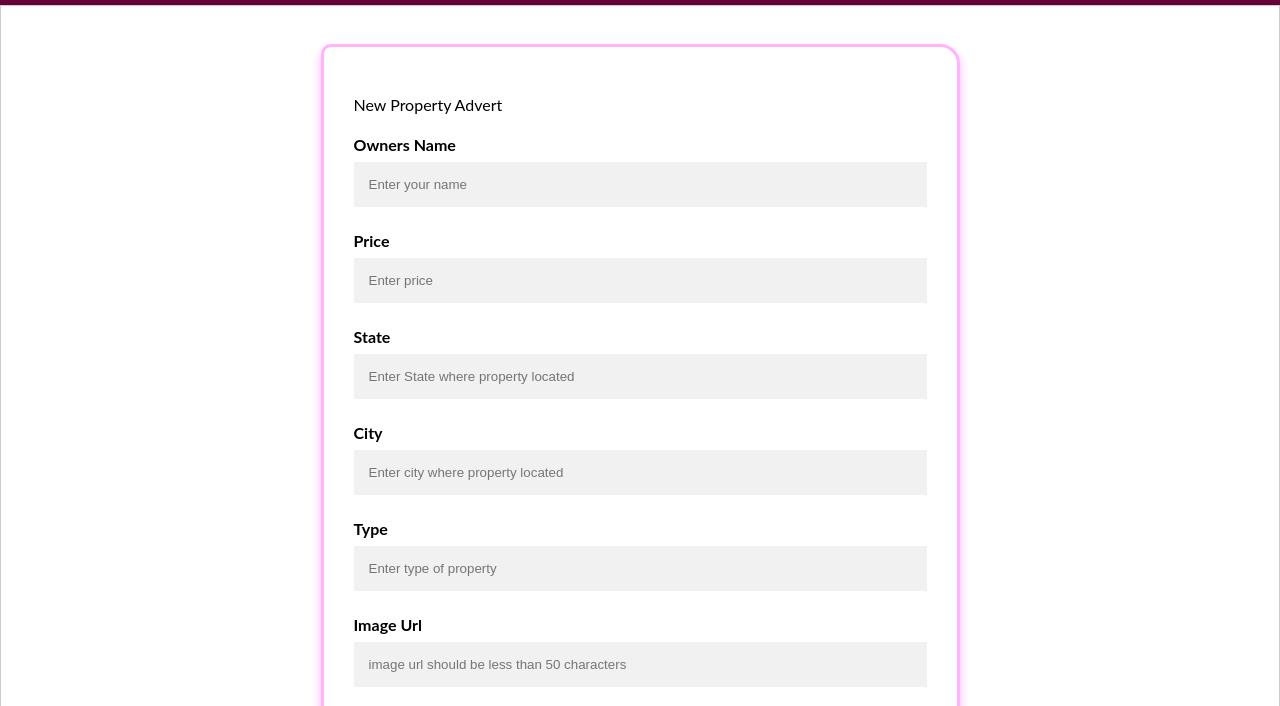
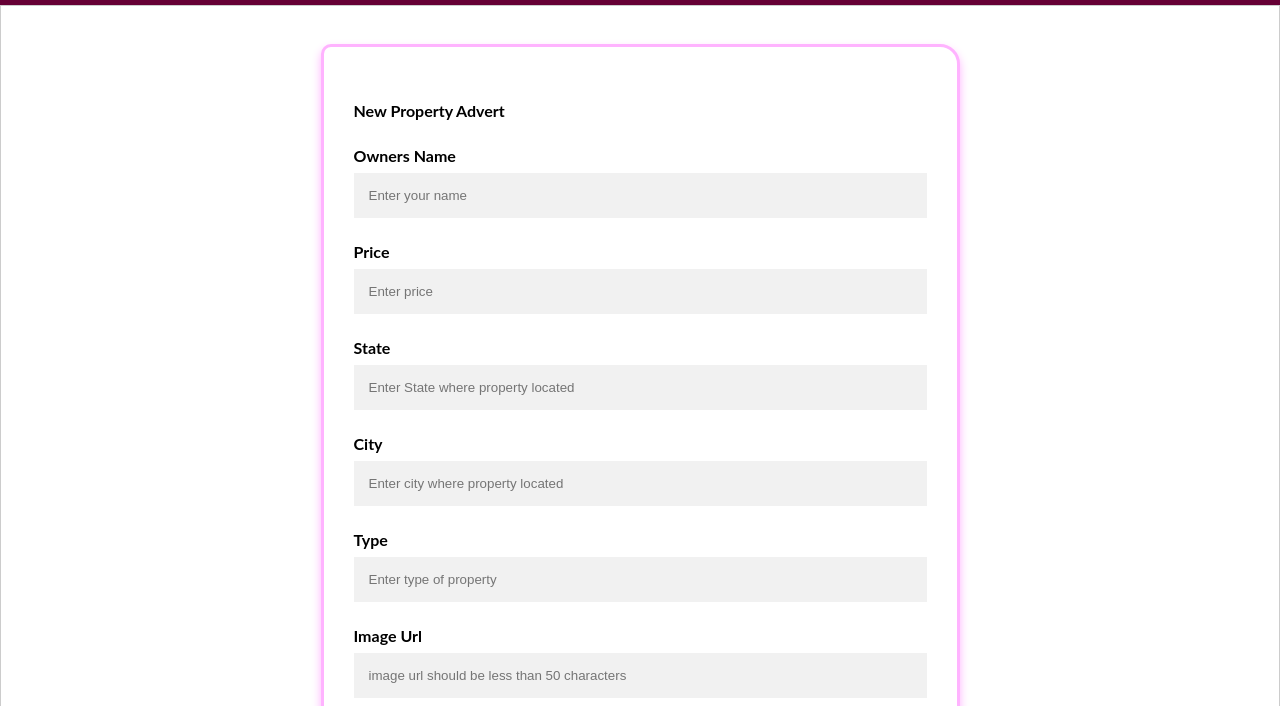
Before and after one commit to BurnerB/PropertyPro-lite, a plain HTML site: page UI/advert.html in a window 1280 px wide. Shown: the part 76-782 px from the top of the page. Drawn offline with Linux system fonts and the light colour scheme.

Commit message:
[start #166601645]view text readable

```diff
--- a/UI/advert.html
+++ b/UI/advert.html
@@ -6,6 +6,7 @@
     <meta http-equiv="X-UA-Compatible" content="ie=edge">
     <title>PropertyPro-Lite</title>
     <link rel="stylesheet" type="text/css" href="style.css"/>
+    <link href="https://fonts.googleapis.com/css?family=Poppins&display=swap" rel="stylesheet">
 </head>
 <body>
     <div id = "header">
@@ -21,7 +22,7 @@
 
     <form action="#" style="border:1px solid #ccc">
         <div class="form-box">
-          <p>New Property Advert</p>
+          <h4>New Property Advert</h4>
 
           <label for="owner_name"><b>Owners Name</b></label>
           <input type="text" placeholder="Enter your name" name="owner_name" required>
```
